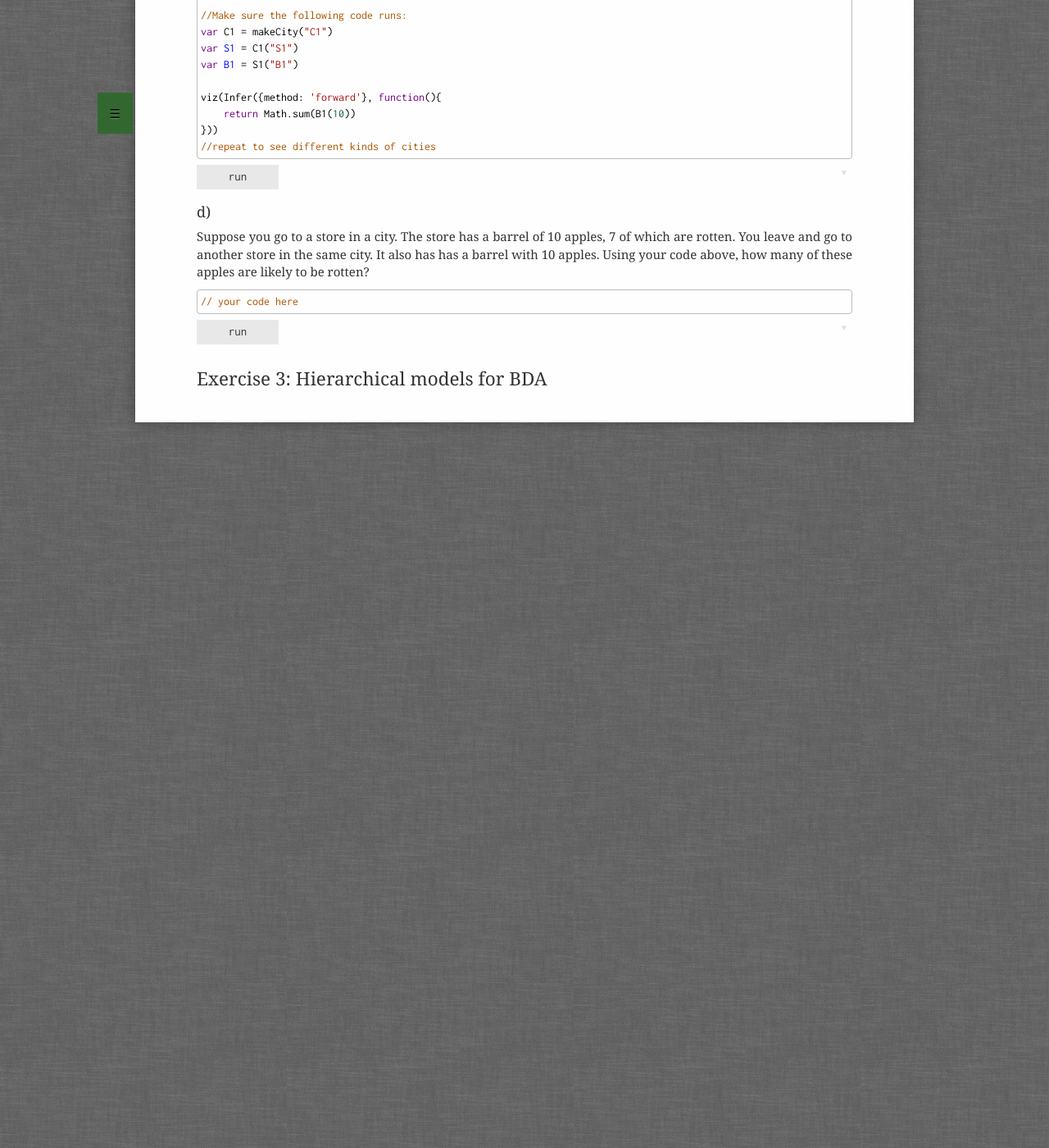
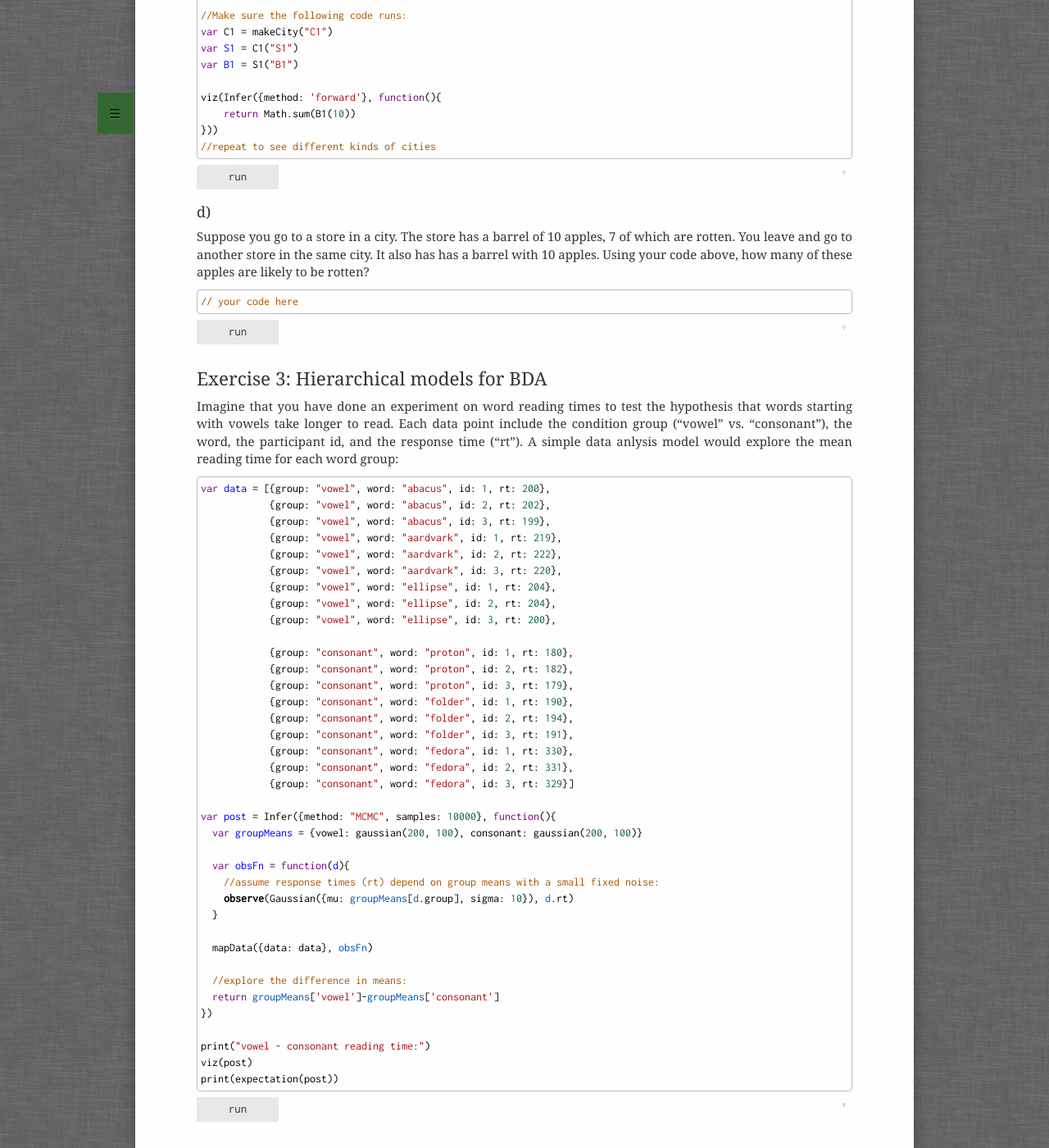
Before and after one commit to probmods/probmods2, a Jekyll site: the page built from exercises/hierarchical-models.md, in a window 1280 px wide and 1400 px high, scrolled down 2945 px. Shown: the whole window at 82% size. Built offline with Jekyll 4.4.1, drawn with Linux system fonts in a browser that asks for light colours; a script that is not in the unit is left out.

Commit message:
starting to sketch in hierarchical BDA exercise

```diff
--- a/exercises/hierarchical-models.md
+++ b/exercises/hierarchical-models.md
@@ -191,6 +191,50 @@
 
 ## Exercise 3: Hierarchical models for BDA
 
+Imagine that you have done an experiment on word reading times to test the hypothesis that words starting with vowels take longer to read. Each data point include the condition group ("vowel" vs. "consonant"), the word, the participant id, and the response time ("rt"). A simple data anlysis model would explore the mean reading time for each word group:
+
+~~~~
+var data = [{group: "vowel", word: "abacus", id: 1, rt: 200},
+            {group: "vowel", word: "abacus", id: 2, rt: 202},
+            {group: "vowel", word: "abacus", id: 3, rt: 199},
+            {group: "vowel", word: "aardvark", id: 1, rt: 219},
+            {group: "vowel", word: "aardvark", id: 2, rt: 222},
+            {group: "vowel", word: "aardvark", id: 3, rt: 220},
+            {group: "vowel", word: "ellipse", id: 1, rt: 204},
+            {group: "vowel", word: "ellipse", id: 2, rt: 204},
+            {group: "vowel", word: "ellipse", id: 3, rt: 200},
+
+            {group: "consonant", word: "proton", id: 1, rt: 180},
+            {group: "consonant", word: "proton", id: 2, rt: 182},
+            {group: "consonant", word: "proton", id: 3, rt: 179},
+            {group: "consonant", word: "folder", id: 1, rt: 190},
+            {group: "consonant", word: "folder", id: 2, rt: 194},
+            {group: "consonant", word: "folder", id: 3, rt: 191},
+            {group: "consonant", word: "fedora", id: 1, rt: 330},
+            {group: "consonant", word: "fedora", id: 2, rt: 331},
+            {group: "consonant", word: "fedora", id: 3, rt: 329}]
+
+var post = Infer({method: "MCMC", samples: 10000}, function(){
+  var groupMeans = {vowel: gaussian(200, 100), consonant: gaussian(200, 100)}
+
+  var obsFn = function(d){
+    //assume response times (rt) depend on group means with a small fixed noise:
+    observe(Gaussian({mu: groupMeans[d.group], sigma: 10}), d.rt)
+  }
+
+  mapData({data: data}, obsFn)
+
+  //explore the difference in means:
+  return groupMeans['vowel']-groupMeans['consonant']
+})
+
+print("vowel - consonant reading time:")
+viz(post)
+print(expectation(post))
+~~~~
+
+
+
 <!--
   this one should start to introduce the idea of hierarchical models for data analysis. we haven't done regresion yet, so no full LMER model. but we can do a simple BDA with item-wise random effects.
 
```
Also changed, not shown: exercises/learning-as-conditional-inference.md (+3 -3 lines).
